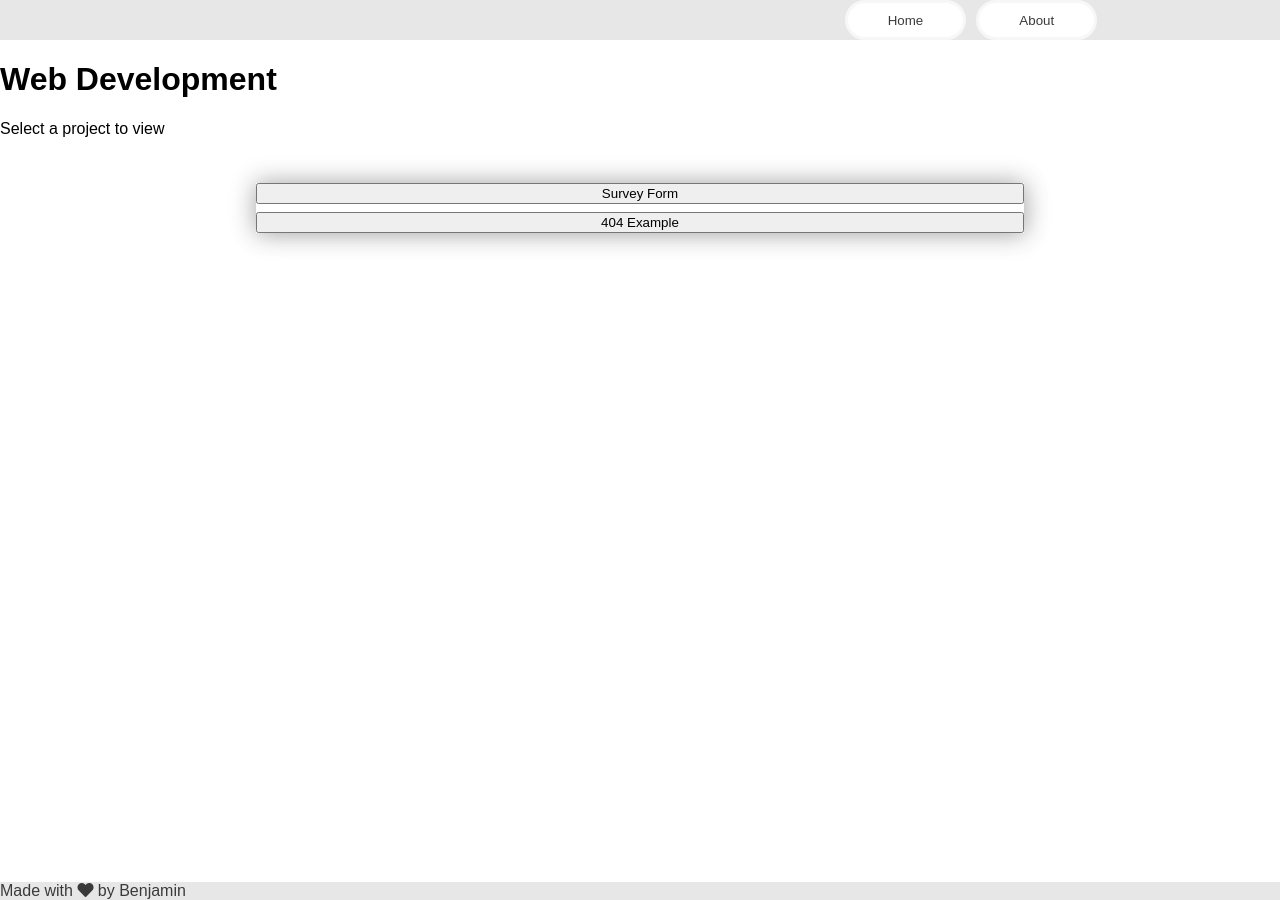
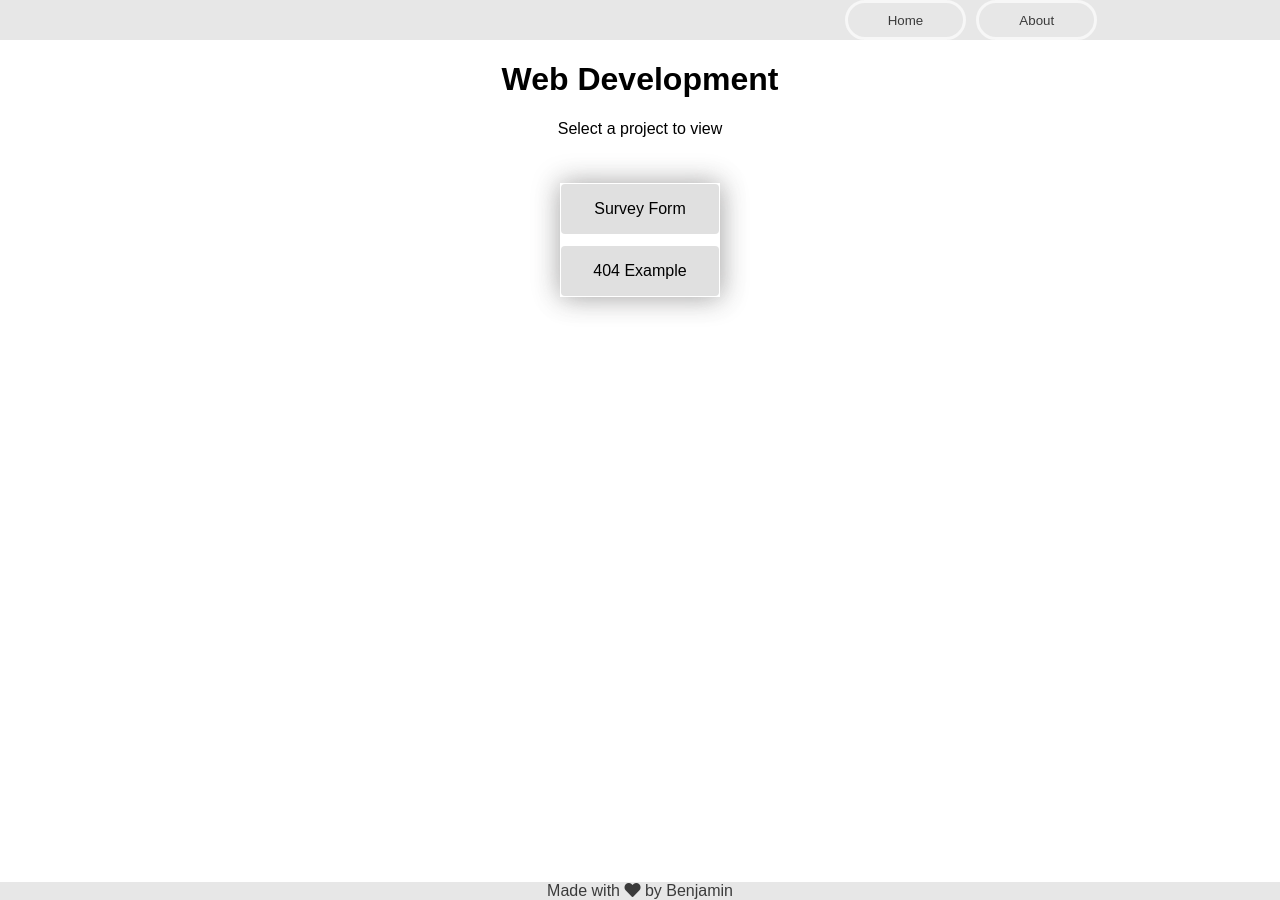
Before and after one commit to benjammin4dayz/benjammin4dayz.github.io, a Jekyll site: the page built from index.md, in a window 1280 px wide. Built offline with Jekyll 4.4.1, drawn with Linux system fonts in a browser that asks for light colours.

Commit message:
update layout style

```diff
--- a/assets/css/global.css
+++ b/assets/css/global.css
@@ -24,3 +24,8 @@
   background-color: var(--primary-color);
   color: var(--text-color);
 }
+
+.text-center {
+  display: block;
+  text-align: center;
+}
--- a/assets/css/includes.css
+++ b/assets/css/includes.css
@@ -23,13 +23,13 @@
   margin-left: 66%;
 }
 .global-header-btn {
-  display: inline-block;
   height: 2.5rem;
+  border: 3px solid var(--tertiary-color);
   border-radius: 30px;
-  background-color: var(--primary-color);
+  background-color: var(--secondary-color);
   color: var(--text-color);
-  border: 3px solid var(--tertiary-color);
 }
 .global-header-btn:hover {
-  background-color: var(--secondary-color);
+  background-color: var(--tertiary-color);
+  cursor: pointer;
 }
--- a/assets/css/index.css
+++ b/assets/css/index.css
@@ -10,6 +10,7 @@
   display: grid;
   grid-template-columns: 1fr;
   grid-gap: 0.5rem;
+  width: fit-content;
   max-width: 60vw;
   margin: 5vh auto;
   /* border: 10px solid #0000003b; */
@@ -17,3 +18,17 @@
     2px 2px 25px rgba(46, 45, 45, 0.3),
     -2px -2px 25px rgba(134, 129, 129, 0.3);
 }
+
+.nav-panel-btn {
+  padding: 1rem 2rem;
+  margin: 0.1rem;
+  background-color: var(--secondary-color);
+  color: var(--text-color);
+  border: none;
+  border-radius: 4px;
+  font-size: 1rem;
+}
+.nav-panel-btn:hover {
+  background-color: var(--tertiary-color);
+  cursor: pointer;
+}
```
